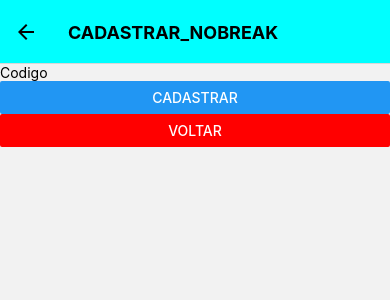
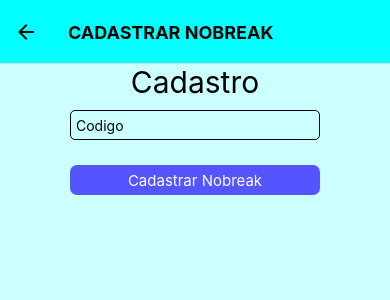
Before and after one commit to Edsondomingos/monitoramento-de-nobreak, a React Native app: screen /Cadastrar_Nobreak in a window 390 px wide. Shown: the top 300 px of the page. Built offline with nearby package versions, Linux system fonts and the light colour scheme.

Commit message:
Style_ pagina de cadastro de nobreak

```diff
--- a/assets/css/Estilos.js
+++ b/assets/css/Estilos.js
@@ -10,7 +10,7 @@ export default StyleSheet.create({
     width: 150,
     height: 150,
     borderWidth: 1,
-    borderRadius: '50%',
+    borderRadius: 100,
     backgroundColor: '#7f7',
     margin: 'auto'
   },
@@ -18,7 +18,7 @@ export default StyleSheet.create({
     width: 150,
     height: 150,
     borderWidth: 1,
-    borderRadius: '50%',
+    borderRadius: 100,
     backgroundColor: '#f33',
     margin: 'auto'
   },
@@ -32,7 +32,7 @@ export default StyleSheet.create({
   txtBt:{
     margin: 'auto',
     fontSize: 20,
-    fontWeight: 'bolder'
+    fontWeight: 'bold'
   },
   titulo:{
     fontSize: 27,
@@ -42,12 +42,12 @@ export default StyleSheet.create({
     borderWidth: 2,
     width: 150,
     height: 150,
-    borderRadius: '50%',
+    borderRadius: 100,
     margin: 'auto',
   },
   textoNivel:{
     margin: 'auto',
-    fontWeight: 'bolder',
+    fontWeight: 'bold',
     fontSize: 25,
   }
 })
--- a/src/components/Cadastrar_Nobreak.js
+++ b/src/components/Cadastrar_Nobreak.js
@@ -1,20 +1,50 @@
 import * as React from "react";
-import { TextInput, View, Button, Text } from "react-native";
+import { TextInput, View, Button, Text, StyleSheet, TouchableHighlight } from "react-native";
 
 export default (props) => {
   return (
-    <View>
-      <TextInput placeholder="Codigo" />
-      <Button title="Cadastrar"
-        onPress={() => {
-          props.navigation.navigate("Mudar", { codigaRecebido: "", codigo: "" })
-        }}
-      />
-      <Button color='red' title="Voltar"
-        onPress={() => {
-          props.navigation.goBack()
-        }}
-      />
+    <View style={styles.container}>
+      <Text style={styles.titulo}>Cadastro</Text>
+      <TextInput placeholder="Codigo" style={styles.input} />
+      <TouchableHighlight style={styles.botao} onPress={() => props.navigation.navigate('Login')} >
+      <Text style={styles.textbotao}>Cadastrar Nobreak</Text>
+      </TouchableHighlight>
+
+
     </View>
   )
 }
+
+const styles = StyleSheet.create({
+  container: {
+    flex: 1,
+    backgroundColor: '#ccffff'
+  },
+  titulo: {
+    fontSize: 30,
+    textAlign: 'center',
+  },
+  input: {
+    height: 30,
+    width: 250,
+    borderWidth: 1,
+    margin: 'auto',
+    marginVertical: 10,
+    borderRadius: 5,
+    padding: 5,
+  },
+  botao: {
+    width: 250,
+    height: 30,
+    backgroundColor: '#55f',
+    borderRadius: 7,
+    margin: 'auto',
+    marginVertical: 15,
+  },
+  textbotao:{
+    fontSize: 15,
+    color: '#fff',
+    textAlign: 'center',
+    margin: 'auto'
+},
+})
--- a/src/components/Cadastro.js
+++ b/src/components/Cadastro.js
@@ -1,7 +1,7 @@
 import * as React from 'react'
 import { View, Text, TextInput, TouchableHighlight, StyleSheet } from 'react-native'
 
-export default function Cadastro(){
+export default function Cadastro(props){
     return (
         <View  style={styles.container}>
             <Text style={styles.titulo}>Cadastro de Usuário</Text>
@@ -21,7 +21,7 @@ export default function Cadastro(){
                 secureTextEntry={true}
             />
             <TouchableHighlight
-                style={styles.botao}
+                style={styles.botao} onPress={() => props.navigation.navigate('Login')}
             >
                 <Text  style={styles.texto}>Entrar</Text>
 
@@ -40,7 +40,7 @@ const styles = StyleSheet.create({
         textAlign: 'center',
     },
     input: {
-        outline: 0,
+        //outline: 0,
         height: 30,
         width: 250,
         borderWidth: 1,
--- a/src/components/Login.js
+++ b/src/components/Login.js
@@ -36,7 +36,7 @@ const styles = StyleSheet.create({
         textAlign: 'center',
     },
     input: {
-        outline: 0,
+        //outline: 0,
         height: 30,
         width: 250,
         borderWidth: 1,
--- a/src/components/Mudar.js
+++ b/src/components/Mudar.js
@@ -4,9 +4,10 @@ import { View, Button } from "react-native"
 export default (props) => {
   return (
     <View >
-      <Button color={'green'} title="Ir para Monitoramento" onPress={() => { props.navigation.navigate("Monitoramento"); }} />
-      <Button color={'green'} title="Ir para Login" onPress={() => { props.navigation.navigate("Login"); }} />
-      <Button color={'green'} title="Ir para Cadastro" onPress={() => { props.navigation.navigate("Cadastro"); }} />
+      <Button color={'#00FF99'} title="Ir para Monitoramento" onPress={() => { props.navigation.navigate("Monitoramento"); }} />
+      <Button color={'#00FF99'} title="Ir para Login" onPress={() => { props.navigation.navigate("Login"); }} />
+      <Button color={'#00FF99'} title="Ir para Cadastro" onPress={() => { props.navigation.navigate("Cadastro"); }} />
+      <Button color={'#00FF99'} title="Ir para Cadastro de Nobreak" onPress={() => { props.navigation.navigate("Cadastrar_Nobreak"); }} />
       {/*<Button color='red' title="Voltar" onPress={() => { props.navigation.goBack() }} />*/}
     </View>
   )
--- a/src/components/Tela_escolha.js
+++ b/src/components/Tela_escolha.js
@@ -1,5 +1,6 @@
 import { NavigationContainer } from "@react-navigation/native";
 import { createNativeStackNavigator } from "@react-navigation/native-stack";
+import { StyleSheet } from "react-native";
 import Mudar from './Mudar';
 import Monitoramento from './Monitoramento';
 import Cadastrar_Nobreak from "./Cadastrar_Nobreak";
@@ -11,7 +12,7 @@ const Stack = createNativeStackNavigator()
 export default () => {
   return (
     <NavigationContainer>
-      <Stack.Navigator initialRouteName="mudar" screenOptions={{ headerShown: true }} >
+      <Stack.Navigator initialRouteName="Login" screenOptions={{ headerShown: true }} >
 
         <Stack.Screen name="Mudar" component={Mudar} options={{
           title: 'MENU',
@@ -32,7 +33,7 @@ export default () => {
           },
         }} />
         <Stack.Screen name="Cadastrar_Nobreak" component={Cadastrar_Nobreak} options={{
-          title: 'CADASTRAR_NOBREAK',
+          title: 'CADASTRAR NOBREAK',
           headerStyle: {
             backgroundColor: '#00FFFF',
           }, headerTintColor: 'black',
```
